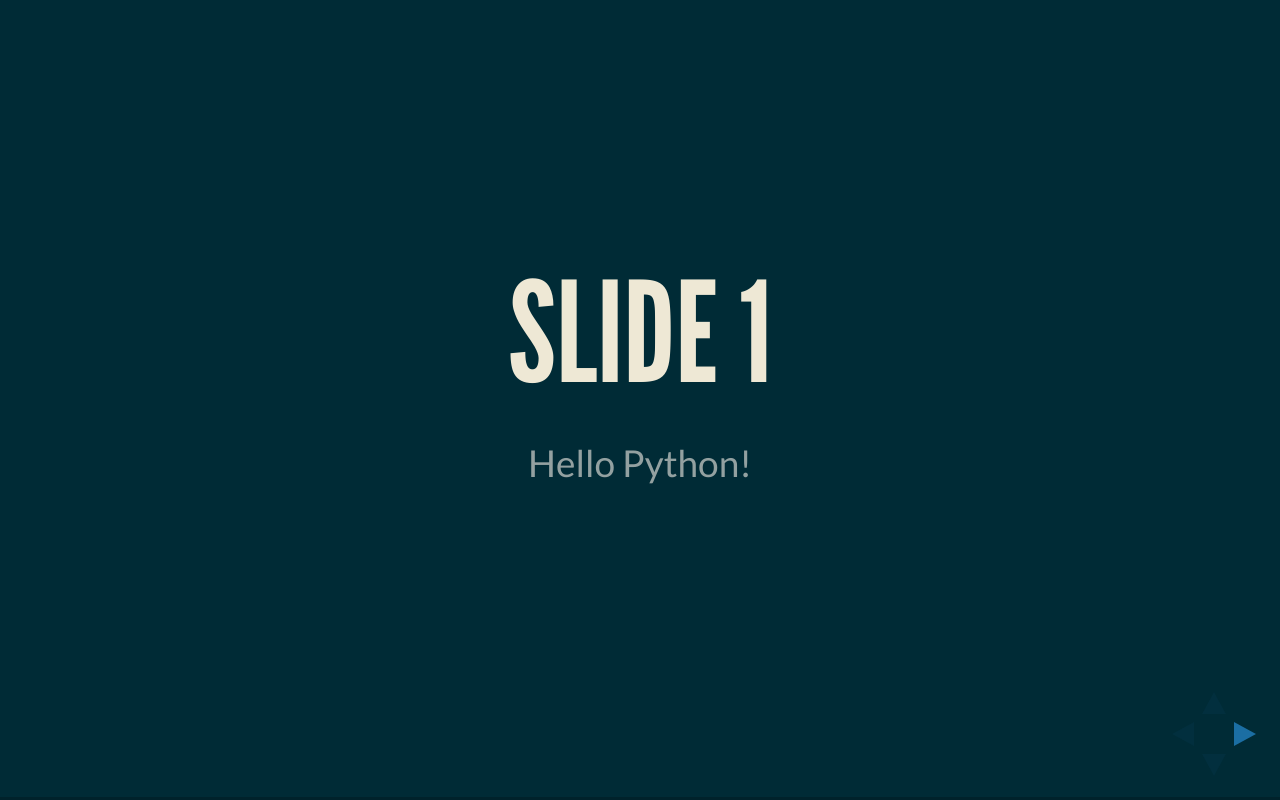
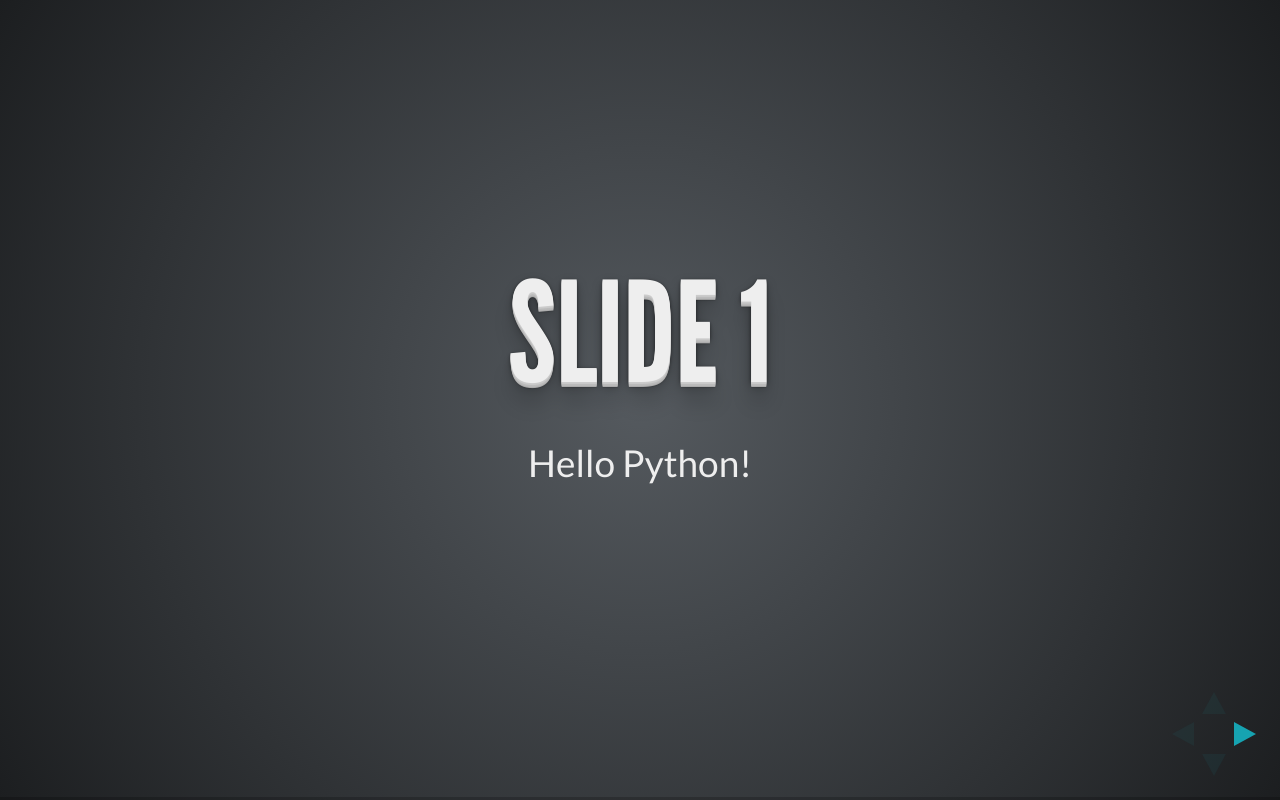
Before and after one commit to ldjhust/shell_tutorial, a plain HTML site: page index.html in a window 1280 px wide. Drawn offline with Linux system fonts and the light colour scheme.

Commit message:
Update index.html

```diff
--- a/index.html
+++ b/index.html
@@ -8,7 +8,7 @@
 	<title>Shell Tutorial</title>
 
     <link rel="stylesheet" href="css/reveal.css">
-	<link rel="stylesheet" href="css/theme/moon.css" id="theme">
+	<link rel="stylesheet" href="css/theme/league.css" id="theme">
 
     <!-- Theme used for syntax highlighting of code -->
 	<link rel="stylesheet" href="lib/css/zenburn.css">
@@ -42,7 +42,7 @@
 		progress: true,
 		center: true,
 		history: true,
-		transition: 'slide'
+		transition: 'convex'
 	  });
 	</script>
   </body>
```
